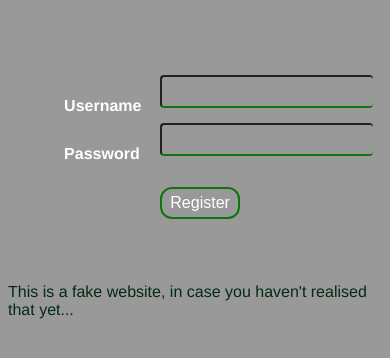
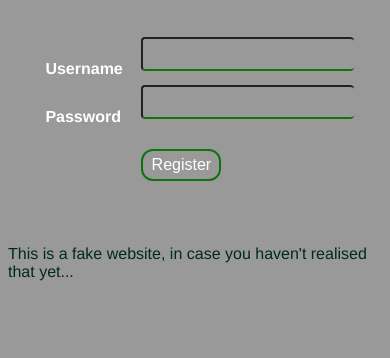
Before and after one commit to DiogoASTeixeira/LTW-Project, a PHP site: page /authentication/register in a window 390 px wide. Shown: the part 136-494 px from the top of the page. Run offline with PHP 8.4, Linux system fonts and the light colour scheme.

Commit message:
register is at least a bit pretty too

```diff
--- a/css/layout.css
+++ b/css/layout.css
@@ -37,6 +37,20 @@ header div {
 #login > img{
     grid-area: top / first / mid / second;
 }
+
+#register {
+    display: grid;
+    grid-template-rows: [top] 35em [mid];
+    grid-template-columns: [first] 35% [second] 65% [third];
+}
+
+#register > form{
+    grid-area: top / second / mid / third;
+}
+#register > img{
+    grid-area: top / first / mid / second;
+}
+
 
 #single_comment{
     display: grid;
@@ -135,6 +149,22 @@ input[type=submit]{
         padding-right: 10%;
         padding-top: 10%;
     }
+    #register{
+        grid-template-rows: [top] auto [mid];
+        grid-template-columns: [second] 100% [third];
+    }
+    #register > img {
+      width: 0%;
+      height: 0%;
+    }
+    #register > form{
+        grid-area: top / second / mid / third;
+        width: auto;
+        height: auto;
+        padding-left: 10%;
+        padding-right: 10%;
+        padding-top: 10%;
+    }
     input[type=submit]{
         margin-left: 0%;
     }
--- a/css/style.css
+++ b/css/style.css
@@ -116,6 +116,17 @@ input[type=submit]:hover{
     width: 100%;
     height: 100%;
 }
+#login > img{
+    border-right: 3px solid rgb(7, 97, 47);
+    width: 100%;
+    height: 100%;
+}
+
+#register > img{
+    border-right: 3px solid rgb(7, 97, 47);
+    width: 100%;
+    height: 100%;
+}
 
 @media screen and (max-width: 850px){
     input[type=submit]{
--- a/templates/authentication/register.php
+++ b/templates/authentication/register.php
@@ -1,3 +1,4 @@
+<img src="../images/quokka_login.png" alt="Quokka">
 <form action='../actions/action_register.php' method="post">
     <label for="uname"><b>Username</b></label>
     <input type="username" name="username" required><br>
```
